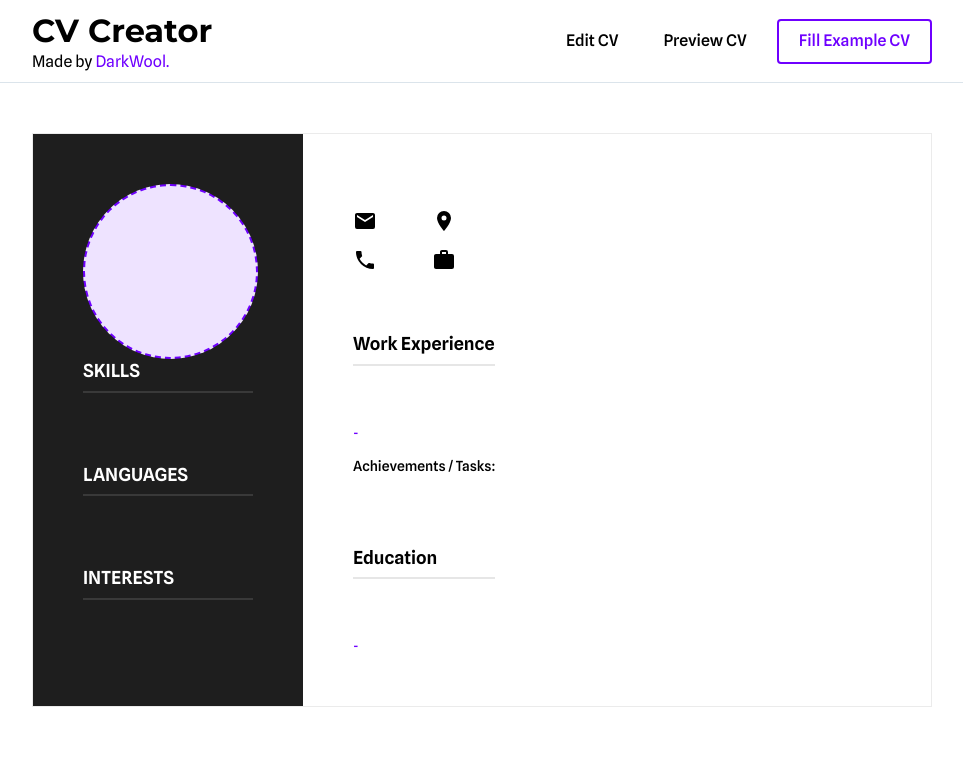
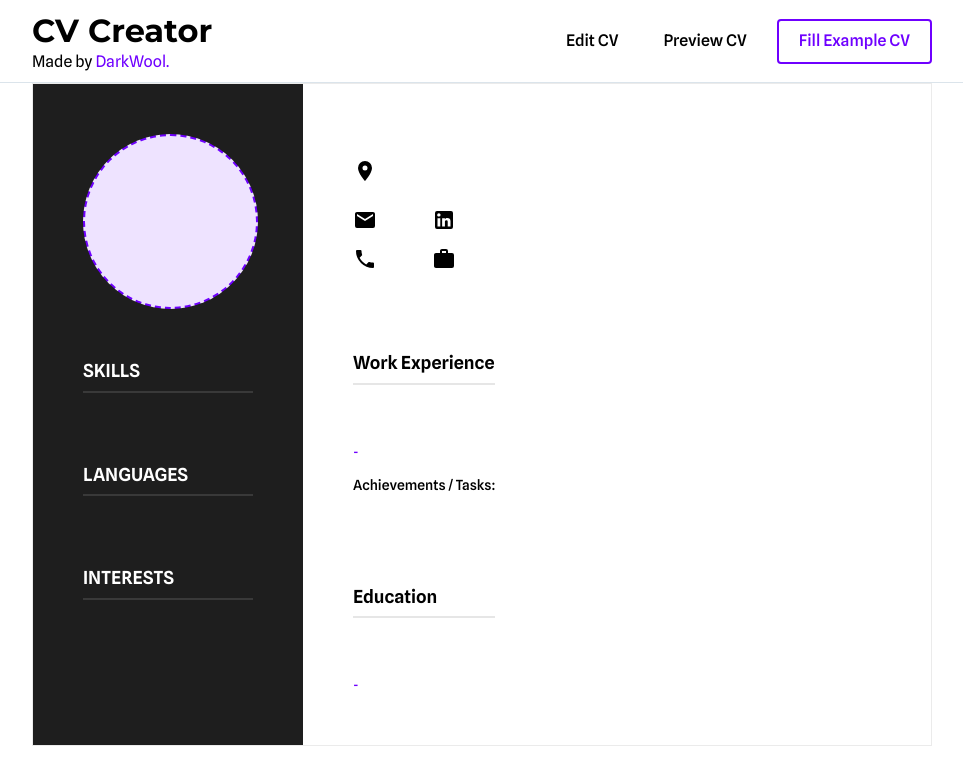
Before and after one commit to DarkWool/cv-creator-app, a React (Create React App) app: page / in a window 1280 px wide. Both pictures are taken after a click on the button "Preview CV". Shown: the top 784 px of the page, without its empty margins (158-1121 px from the left). Built offline with nearby package versions, Linux system fonts and the light colour scheme; what emoji-mart would draw is missing.

Commit message:
Add the LinkedIn profile on CVPreview.js

```diff
--- a/src/components/CVPreview.js
+++ b/src/components/CVPreview.js
@@ -92,36 +92,47 @@ export function CVPreview({
             {personalData.firstName} {personalData.lastName}
           </h2>
           <p className="cv_profession accent-color">{personalData.profession}</p>
+
+          <div className="cv_location margin-t-25" aria-label="Location" title="Location">
+            <svg width="24" height="24" viewBox="0 0 24 24" aria-hidden="true">
+              <path d="M12,11.5A2.5,2.5 0 0,1 9.5,9A2.5,2.5 0 0,1 12,6.5A2.5,2.5 0 0,1 14.5,9A2.5,2.5 0 0,1 12,11.5M12,2A7,7 0 0,0 5,9C5,14.25 12,22 12,22C12,22 19,14.25 19,9A7,7 0 0,0 12,2Z" />
+            </svg>
+            <p>{personalData.address}</p>
+          </div>
+
           <p className="margin-t-25">{personalData.aboutMe}</p>
+
           <div className="cv_about-list">
             <ul>
-              <li>
+              <li aria-label="Email address" title="Email address">
                 <a href={`mailto:${personalData.email}`}>
-                  <svg width="24" height="24" viewBox="0 0 24 24">
-                    <title>Email address</title>
+                  <svg width="24" height="24" viewBox="0 0 24 24" aria-hidden="true">
                     <path d="M20,8L12,13L4,8V6L12,11L20,6M20,4H4C2.89,4 2,4.89 2,6V18A2,2 0 0,0 4,20H20A2,2 0 0,0 22,18V6C22,4.89 21.1,4 20,4Z" />
                   </svg>
                   {personalData.email}
                 </a>
               </li>
-              <li>
-                <svg width="24" height="24" viewBox="0 0 24 24">
-                  <title>Location</title>
-                  <path d="M12,11.5A2.5,2.5 0 0,1 9.5,9A2.5,2.5 0 0,1 12,6.5A2.5,2.5 0 0,1 14.5,9A2.5,2.5 0 0,1 12,11.5M12,2A7,7 0 0,0 5,9C5,14.25 12,22 12,22C12,22 19,14.25 19,9A7,7 0 0,0 12,2Z" />
-                </svg>
-                {personalData.address}
+              <li aria-label="LinkedIn profile" title="LinkedIn profile">
+                <a
+                  href={`https://www.linkedin.com/in/${personalData.linkedIn}/`}
+                  target="_blank"
+                  rel="noreferrer"
+                >
+                  <svg width="24" height="24" viewBox="0 0 24 24" aria-hidden="true">
+                    <path d="M19 3A2 2 0 0 1 21 5V19A2 2 0 0 1 19 21H5A2 2 0 0 1 3 19V5A2 2 0 0 1 5 3H19M18.5 18.5V13.2A3.26 3.26 0 0 0 15.24 9.94C14.39 9.94 13.4 10.46 12.92 11.24V10.13H10.13V18.5H12.92V13.57C12.92 12.8 13.54 12.17 14.31 12.17A1.4 1.4 0 0 1 15.71 13.57V18.5H18.5M6.88 8.56A1.68 1.68 0 0 0 8.56 6.88C8.56 5.95 7.81 5.19 6.88 5.19A1.69 1.69 0 0 0 5.19 6.88C5.19 7.81 5.95 8.56 6.88 8.56M8.27 18.5V10.13H5.5V18.5H8.27Z" />
+                  </svg>
+                  {personalData.linkedIn}
+                </a>
               </li>
-              <li>
-                <svg svg width="24" height="24" viewBox="0 0 24 24">
-                  <title>Phone Number</title>
+              <li aria-label="Phone number" title="Phone number">
+                <svg width="24" height="24" viewBox="0 0 24 24" aria-hidden="true">
                   <path d="M6.62,10.79C8.06,13.62 10.38,15.94 13.21,17.38L15.41,15.18C15.69,14.9 16.08,14.82 16.43,14.93C17.55,15.3 18.75,15.5 20,15.5A1,1 0 0,1 21,16.5V20A1,1 0 0,1 20,21A17,17 0 0,1 3,4A1,1 0 0,1 4,3H7.5A1,1 0 0,1 8.5,4C8.5,5.25 8.7,6.45 9.07,7.57C9.18,7.92 9.1,8.31 8.82,8.59L6.62,10.79Z" />
                 </svg>
                 {personalData.phoneNumber}
               </li>
-              <li>
+              <li aria-label="Portfolio URL" title="Portfolio URL">
                 <a href={personalData.portfolio} target="_blank" rel="noreferrer">
-                  <svg width="24" height="24" viewBox="0 0 24 24">
-                    <title>Portfolio</title>
+                  <svg width="24" height="24" viewBox="0 0 24 24" aria-hidden="true">
                     <path d="M10,2H14A2,2 0 0,1 16,4V6H20A2,2 0 0,1 22,8V19A2,2 0 0,1 20,21H4C2.89,21 2,20.1 2,19V8C2,6.89 2.89,6 4,6H8V4C8,2.89 8.89,2 10,2M14,6V4H10V6H14Z" />
                   </svg>
                   {personalData.portfolio}
--- a/src/styles/CVPreview.css
+++ b/src/styles/CVPreview.css
@@ -4,7 +4,6 @@ svg {
 
 .cv {
   display: flex;
-  margin-top: 50px;
   border: 1px solid hsl(0, 0%, 92%);
 }
 
@@ -29,7 +28,7 @@ svg {
 }
 
 .cv_main > div + div {
-  margin-top: 60px;
+  margin-top: 80px;
 }
 
 .cv_main,
@@ -42,7 +41,7 @@ svg {
   flex-direction: column;
 }
 
-.cv_sidebar-section + .cv_sidebar-section {
+* + .cv_sidebar-section {
   margin-top: 50px;
 }
 
@@ -110,6 +109,7 @@ svg {
   grid-template-columns: repeat(2, 1fr);
 }
 
+.cv_location,
 .cv_about-list li,
 .cv_about-list a {
   display: flex;
```
